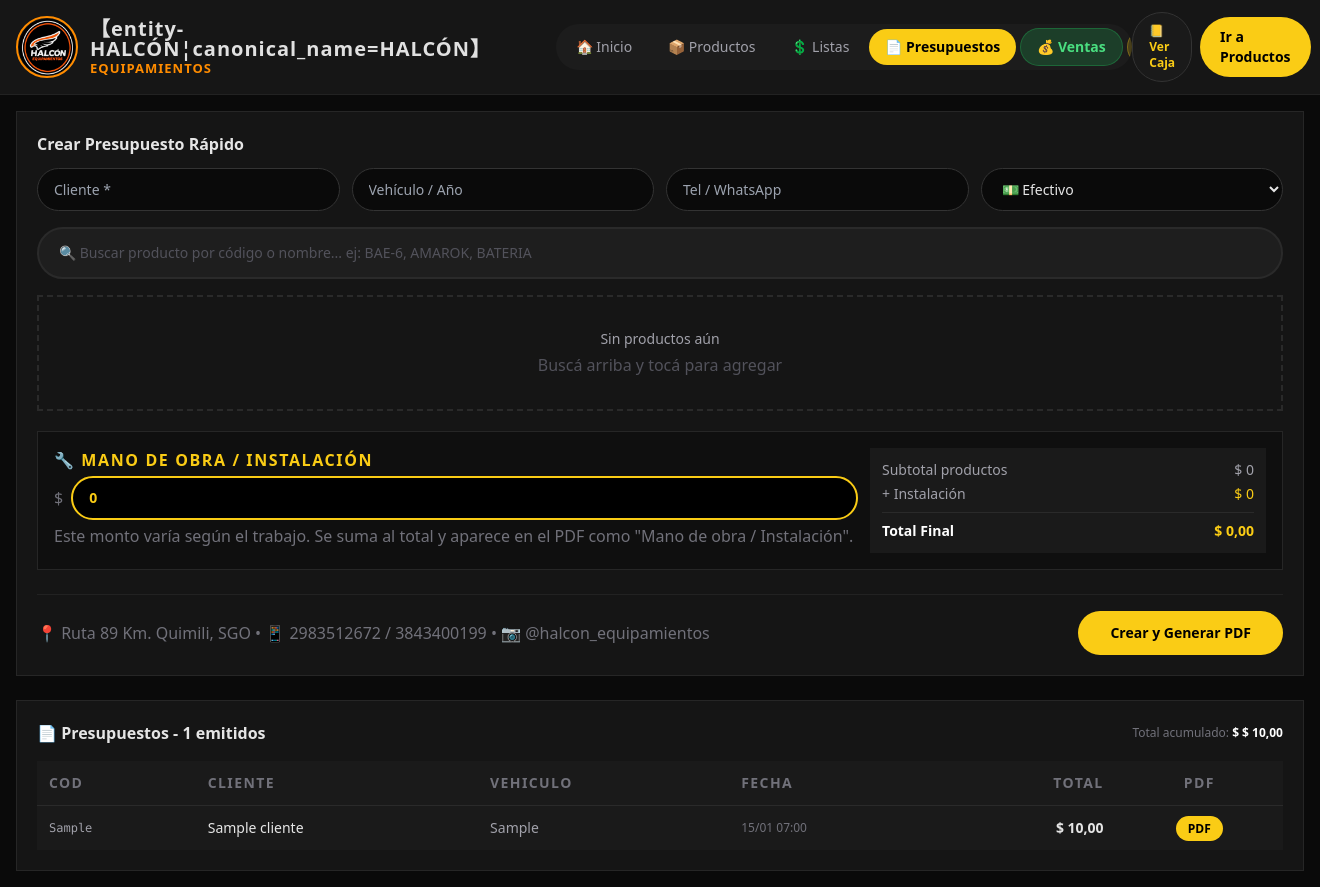
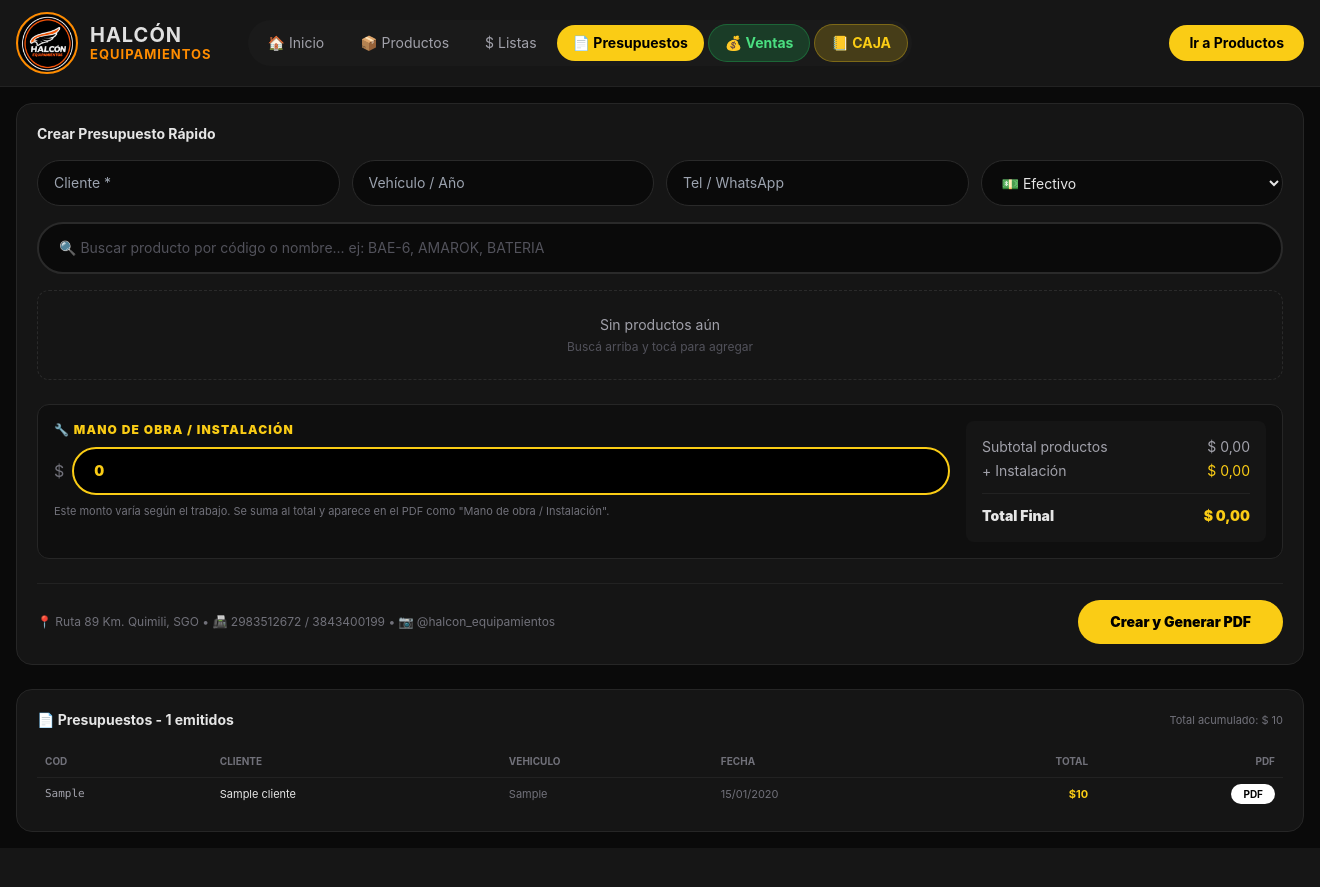
Before and after one commit to marcomoretic71-prog/halcon-equipamientos, a Django app: page /presupuestos/ in a window 1320 px wide. After the commit the page ends 832 px from the top, so only its background shows below. Run offline with Django 5.2, Linux system fonts and the light colour scheme; a user stored in the database is signed in; data comes from the database, SQL or seed files in the repository; tables that the repository leaves empty hold one stand-in row (values such as "Sample post"); some libraries are stand-ins or nearby versions.

Commit message:
fix: logo HALCON en presupuestos - quita entity tag

```diff
--- a/equipamientos/templates/lista.html
+++ b/equipamientos/templates/lista.html
@@ -1,205 +1,178 @@
-{% load formato %}
 <!DOCTYPE html>
 <html lang="es">
 <head>
 <meta charset="UTF-8">
 <meta name="viewport" content="width=device-width, initial-scale=1.0">
-<title>Presupuestos - 【entity-HALCÓN¦canonical_name=HALCÓN】</title>
+<title>Presupuestos - HALCÓN EQUIPAMIENTOS</title>
 <script src="https://cdn.tailwindcss.com"></script>
-<style>body{background:#0a0a0a;color:#e5e5e5}</style>
+<style>
+body{background:#0a0a0a;color:#e5e5e5;font-family:Inter,system-ui}
+.scrollbar-none::-webkit-scrollbar{display:none}
+</style>
 </head>
 <body>
 <nav class="sticky top-0 z-50 bg-[#161616] border-b border-[#222] px-4 py-3 flex items-center justify-between">
   <div class="flex items-center gap-3">
     <img src="/static/logo_halcon_circular.png" style="width:62px;height:62px;border-radius:50%;border:2px solid #ff8c00;object-fit:cover">
-    <div style="line-height:1"><b style="font-size:20px;letter-spacing:1px;color:#e0e0e0">【entity-HALCÓN¦canonical_name=HALCÓN】</b><br><span style="font-size:13px;color:#ff8c00;font-weight:700;letter-spacing:1px">EQUIPAMIENTOS</span></div>
-    <div class="flex bg-[#1c1c1c] rounded-full p-1 gap-1 items-center ml-6 overflow-x-auto max-w- scrollbar-none">
-      <a href="/" class="px-4 py-2 rounded-full text-sm text-zinc-400 hover:text-white whitespace-nowrap">🏠 Inicio</a>
-      <a href="/productos/" class="px-4 py-2 rounded-full text-sm text-zinc-400 hover:text-white whitespace-nowrap">📦 Productos</a>
-      <a href="/listas/" class="px-4 py-2 rounded-full text-sm text-zinc-400 hover:text-white whitespace-nowrap">💲 Listas</a>
-      <a href="/presupuestos/" class="px-4 py-2 rounded-full text-sm bg-[#facc15] text-black font-bold whitespace-nowrap">📄 Presupuestos</a>
-      <a href="/ventas/" class="px-4 py-2 rounded-full text-sm bg-[#22c55e]/20 text-[#4ade80] border border-[#22c55e]/30 font-bold whitespace-nowrap">💰 Ventas</a>
-      <a href="/caja/" class="px-4 py-2 rounded-full text-sm bg-[#facc15]/20 text-[#facc15] border border-[#facc15]/30 font-bold whitespace-nowrap">📒 CAJA</a>
+    <div style="line-height:1"><b style="font-size:20px;letter-spacing:1px;color:#e0e0e0">HALCÓN</b><br><span style="font-size:13px;color:#ff8c00;font-weight:700;letter-spacing:1px">EQUIPAMIENTOS</span></div>
+    <div class="hidden md:flex bg-[#1a1a1a] rounded-full p-1 gap-1 items-center ml-6">
+      <a href="/" class="px-4 py-2 rounded-full text-sm text-zinc-400">🏠 Inicio</a>
+      <a href="/productos/" class="px-4 py-2 rounded-full text-sm text-zinc-400">📦 Productos</a>
+      <a href="/listas/" class="px-4 py-2 rounded-full text-sm text-zinc-400">$ Listas</a>
+      <a href="/presupuestos/" class="px-4 py-2 rounded-full text-sm bg-[#facc15] text-black font-bold">📄 Presupuestos</a>
+      <a href="/ventas/" class="px-4 py-2 rounded-full text-sm bg-[#22c55e]/20 text-[#4ade80] border border-[#22c55e]/30 font-bold">💰 Ventas</a>
+      <a href="/caja/" class="px-4 py-2 rounded-full text-sm bg-[#facc15]/20 text-[#facc15] border border-[#facc15]/30 font-bold">📒 CAJA</a>
     </div>
   </div>
-  <div class="flex items-center gap-2">
-    <a href="/caja/" class="hidden lg:flex bg-[#1a1a1a] border border-[#333] text-[#facc15] font-bold px-4 py-2.5 rounded-full text-xs">📒 Ver Caja</a>
-    <a href="/productos/" class="bg-[#facc15] text-black font-bold px-5 py-2.5 rounded-full text-sm">Ir a Productos</a>
+  <div class="flex gap-2">
+    <a href="/productos/" class="bg-[#facc15] text-black font-bold px-5 py-2 rounded-full text-sm">Ir a Productos</a>
   </div>
 </nav>
+<div class="max-w-[1600px] mx-auto p-4">
+  <div class="bg-[#151515] border border-[#262626] rounded-[16px] p-5">
+    <h2 class="font-bold text-sm mb-4">Crear Presupuesto Rápido</h2>
 
-<div class="max-w- mx-auto p-4">
-  <div class="bg-[#151515] border border-[#262626] rounded- p-4 md:p-5">
-    <div class="flex items-center justify-between mb-3">
-      <h2 class="font-bold text-">Crear Presupuesto Rápido</h2>
+    <div class="grid grid-cols-1 md:grid-cols-4 gap-3 mb-4">
+      <input id="cliente" placeholder="Cliente *" class="bg-[#0a0a0a] border border-[#2a2a2a] rounded-full px-4 py-3 text-sm outline-none focus:border-[#facc15]">
+      <input id="vehiculo" placeholder="Vehículo / Año" class="bg-[#0a0a0a] border border-[#2a2a2a] rounded-full px-4 py-3 text-sm outline-none focus:border-[#facc15]">
+      <input id="telefono" placeholder="Tel / WhatsApp" class="bg-[#0a0a0a] border border-[#2a2a2a] rounded-full px-4 py-3 text-sm outline-none focus:border-[#facc15]">
+      <select id="forma_pago" class="bg-[#0a0a0a] border border-[#2a2a2a] rounded-full px-4 py-3 text-sm outline-none">
+        <option>💵 Efectivo</option>
+        <option>💳 Transferencia</option>
+        <option>💳 Tarjeta</option>
+      </select>
     </div>
-
-    <form id="form-pres-principal" class="grid grid-cols-1 md:grid-cols-4 gap-3 mb-4" onsubmit="return false;">
-      <input id="input-cliente" placeholder="Cliente *" class="w-full bg-[#0a0a0a] border border-[#333] rounded-full px-4 py-2.5 text-sm outline-none focus:border-[#facc15]" required>
-      <input id="input-vehiculo" placeholder="Vehículo / Año" class="w-full bg-[#0a0a0a] border border-[#333] rounded-full px-4 py-2.5 text-sm outline-none focus:border-[#facc15]">
-      <input id="input-tel" placeholder="Tel / WhatsApp" class="w-full bg-[#0a0a0a] border border-[#333] rounded-full px-4 py-2.5 text-sm outline-none focus:border-[#facc15]">
-      <select id="input-forma" class="w-full bg-[#0a0a0a] border border-[#333] rounded-full px-4 py-2.5 text-sm outline-none focus:border-[#facc15]">
-        <option value="EFECTIVO">💵 Efectivo</option>
-        <option value="TRANSFERENCIA">🏦 Transferencia</option>
-        <option value="TARJETA">💳 Tarjeta</option>
-        <option value="CUENTA_CORRIENTE">📒 Cta.Cte</option>
-      </select>
-    </form>
-
     <div class="relative mb-4">
-      <input id="busc-prod" placeholder="🔍 Buscar producto por código o nombre... ej: BAE-6, AMAROK, BATERIA" class="w-full bg-[#1e1e1e] border-2 border-[#2a2a2a] rounded-full px-5 py-3.5 text-sm outline-none focus:border-yellow-400 placeholder:text-zinc-600">
-      <div id="result-prod" class="absolute z-20 w-full bg-[#1a1a1a] border border-[#2a2a2a] rounded- mt-2 max-h- overflow-auto hidden"></div>
+      <input id="buscador" autocomplete="off" placeholder="🔍 Buscar producto por código o nombre... ej: BAE-6, AMAROK, BATERIA" class="w-full bg-[#0a0a0a] border-2 border-[#2a2a2a] rounded-full px-5 py-3.5 text-sm outline-none focus:border-[#facc15] placeholder:text-zinc-600">
+      <div id="resultados" class="absolute z-20 w-full mt-2 bg-[#1a1a1a] border border-[#333] rounded-[12px] hidden max-h-[300px] overflow-auto"></div>
     </div>
-
-    <div id="carrito" class="space-y-2 min-h- border-2 border-dashed border-[#2a2a2a] rounded- p-4">
-      <div class="text-center py-4"><div class="text-sm text-zinc-400">Sin productos aún</div><div class="text- text-zinc-600 mt-1">Buscá arriba y tocá para agregar</div></div>
+    <div id="carrito" class="border border-dashed border-[#2a2a2a] rounded-[12px] p-6 text-center mb-6">
+      <div class="text-sm text-zinc-400">Sin productos aún</div>
+      <div class="text-xs text-zinc-600 mt-1">Buscá arriba y tocá para agregar</div>
     </div>
-
-    <!-- BLOQUE NUEVO MANO DE OBRA -->
-    <div class="grid grid-cols-1 md:grid-cols-3 gap-3 mt-5 bg-[#0f0f0f] border border-[#262626] rounded- p-4">
-      <div class="md:col-span-2">
-        <label class="text- text-[#facc15] uppercase tracking-widest font-bold">🔧 Mano de obra / Instalación</label>
-        <div class="flex items-center gap-2 mt-1">
+    <div class="bg-[#0f0f0f] border border-[#262626] rounded-[12px] p-4 flex flex-col md:flex-row gap-4">
+      <div class="flex-1">
+        <label class="text-[12px] font-black text-[#facc15] tracking-widest flex items-center gap-2">🔧 MANO DE OBRA / INSTALACIÓN</label>
+        <div class="flex items-center gap-2 mt-2">
           <span class="text-zinc-500">$</span>
-          <input id="input-colocacion" type="number" min="0" step="500" value="0" placeholder="0 - Dejar en 0 si no hay instalación" class="w-full bg-[#000] border-2 border-[#facc15] rounded-full px-4 py-2.5 text-sm outline-none focus:border-yellow-300 text-[#facc15] font-bold">
+          <input id="colocacion" type="number" value="0" class="flex-1 bg-black border-2 border-[#facc15] rounded-full px-5 py-3 text-sm font-black text-[#facc15] outline-none">
         </div>
-        <div class="text- text-zinc-500 mt-1">Este monto varía según el trabajo. Se suma al total y aparece en el PDF como "Mano de obra / Instalación".</div>
+        <div class="text-[11px] text-zinc-500 mt-2">Este monto varía según el trabajo. Se suma al total y aparece en el PDF como "Mano de obra / Instalación".</div>
       </div>
-      <div class="bg-[#1a1a1a] rounded- p-3 text-sm">
-        <div class="flex justify-between text-zinc-400"><span>Subtotal productos</span><span id="subtotal-label">$ 0</span></div>
-        <div class="flex justify-between text-zinc-400 mt-1"><span>+ Instalación</span><span id="colocacion-label" class="text-[#facc15]">$ 0</span></div>
-        <div class="border-t border-[#2a2a2a] mt-2 pt-2 flex justify-between font-bold text-white"><span>Total Final</span><span id="total-pres" class="text-[#facc15]">$ 0,00</span></div>
+      <div class="w-full md:w-[300px] bg-[#151515] rounded-[8px] p-4 text-sm">
+        <div class="flex justify-between text-zinc-400"><span>Subtotal productos</span><span id="subtotal">$ 0</span></div>
+        <div class="flex justify-between text-zinc-400 mt-1"><span>+ Instalación</span><span id="instalacion_txt" class="text-[#facc15]">$ 0</span></div>
+        <div class="flex justify-between font-black mt-3 pt-3 border-t border-[#222]"><span>Total Final</span><span id="total_final" class="text-[#facc15]">$ 0,00</span></div>
       </div>
     </div>
-
-    <div class="flex flex-col md:flex-row justify-between items-center gap-4 mt-6 pt-4 border-t border-[#222]">
-      <div class="text- text-zinc-500">📍 Ruta 89 Km. Quimili, SGO • 📱 2983512672 / 3843400199 • 📷 @halcon_equipamientos</div>
-      <div class="flex items-center gap-4">
-        <button onclick="generarPDF()" class="bg-[#facc15] text-black font-black px-8 py-3 rounded-full hover:bg-yellow-300 transition text-sm">Crear y Generar PDF</button>
-      </div>
+    <div class="flex justify-between items-center mt-6 pt-4 border-t border-[#222]">
+      <div class="text-[12px] text-zinc-500">📍 Ruta 89 Km. Quimili, SGO • 📠 2983512672 / 3843400199 • 📷 @halcon_equipamientos</div>
+      <button onclick="crearPresupuesto()" class="bg-[#facc15] text-black font-black px-8 py-3 rounded-full text-sm hover:bg-yellow-300">Crear y Generar PDF</button>
     </div>
   </div>
-
-  <div class="bg-[#151515] border border-[#262626] rounded- p-5 mt-6">
-    <div class="flex items-center justify-between mb-4">
-      <h2 class="font-bold text-">📄 Presupuestos - {{ presupuestos|length }} emitidos</h2>
-      <div class="text-xs text-zinc-500">Total acumulado: <span class="text-white font-bold">$ {{ total_acumulado|ars }}</span></div>
+  <div class="bg-[#151515] border border-[#262626] rounded-[16px] p-5 mt-6">
+    <div class="flex justify-between items-center mb-4">
+      <h3 class="font-bold text-sm">📄 Presupuestos - {{ count }} emitidos</h3>
+      <span class="text-[11px] text-zinc-500">Total acumulado: $ {{ total_acumulado|floatformat:0 }}</span>
     </div>
-    <div class="bg-[#1a1a1a] rounded- overflow-hidden overflow-x-auto">
-      <table class="w-full text-sm">
-        <thead class="text- text-zinc-500 uppercase tracking-widest border-b border-[#2a2a2a]">
-          <tr><th class="text-left p-3">COD</th><th class="text-left p-3">CLIENTE</th><th class="text-left p-3">VEHICULO</th><th class="text-left p-3">FECHA</th><th class="text-right p-3">TOTAL</th><th class="text-center p-3">PDF</th></tr>
+    <div class="overflow-auto">
+      <table class="w-full text-[11px]">
+        <thead class="text-[10px] text-zinc-500 uppercase border-b border-[#222]">
+          <tr><th class="text-left p-2">COD</th><th class="text-left p-2">CLIENTE</th><th class="text-left p-2">VEHICULO</th><th class="text-left p-2">FECHA</th><th class="text-right p-2">TOTAL</th><th class="text-right p-2">PDF</th></tr>
         </thead>
-        <tbody class="divide-y divide-[#222]">
-          {% for pres in presupuestos %}
-          <tr class="hover:bg-[#222]">
-            <td class="p-3 font-mono text-xs text-zinc-400">{{ pres.codigo }}</td>
-            <td class="p-3 font-medium">{{ pres.cliente.nombre }}</td>
-            <td class="p-3 text-zinc-400">{{ pres.vehiculo }}</td>
-            <td class="p-3 text-zinc-500 text-xs">{{ pres.creado|date:"d/m H:i" }}</td>
-            <td class="p-3 text-right font-bold">{{ pres.total|ars }}</td>
-            <td class="p-3 text-center"><a href="/presupuesto/pdf/{{ pres.codigo }}/" class="bg-[#facc15] text-black px-3 py-1 rounded-full text-xs font-bold">PDF</a></td>
+        <tbody class="divide-y divide-[#1e1e1e]">
+          {% for p in presupuestos %}
+          <tr class="hover:bg-[#1e1e1e]/50">
+            <td class="p-2 font-mono text-zinc-400">{{ p.codigo }}</td>
+            <td class="p-2">{{ p.cliente.nombre }}</td>
+            <td class="p-2 text-zinc-500">{{ p.vehiculo }}</td>
+            <td class="p-2 text-zinc-500">{{ p.creado|date:"d/m/Y" }}</td>
+            <td class="p-2 text-right font-bold text-[#facc15]">${{ p.total|floatformat:0 }}</td>
+            <td class="p-2 text-right"><a href="/pdf/{{ p.codigo }}/" class="bg-white text-black px-3 py-1 rounded-full text-[10px] font-bold">PDF</a></td>
           </tr>
           {% empty %}
-          <tr><td colspan="6" class="p-10 text-center text-zinc-500">Aún no hay presupuestos.</td></tr>
+          <tr><td colspan="6" class="p-8 text-center text-zinc-500">Aún no hay presupuestos.</td></tr>
           {% endfor %}
         </tbody>
       </table>
     </div>
   </div>
 </div>
-
 <script>
-let carrito = [];
-let subtotalProductos = 0;
-function formatARS(n){ return new Intl.NumberFormat('es-AR',{style:'currency',currency:'ARS', minimumFractionDigits:0}).format(n); }
-function getCSRF(){ const m=document.cookie.match(/csrftoken=([^;]+)/); return m?m[1]:''; }
-
-let timeoutBusc;
-document.getElementById('busc-prod').addEventListener('input', e=>{
-  clearTimeout(timeoutBusc);
-  let q = e.target.value.trim();
-  if(q.length<2){ document.getElementById('result-prod').classList.add('hidden'); return; }
-  timeoutBusc = setTimeout(()=>{
-    fetch(`/api/buscar_productos/?q=${encodeURIComponent(q)}`).then(r=>r.json()).then(data=>{
-        let div = document.getElementById('result-prod');
-        div.innerHTML = '';
-        data.slice(0,8).forEach(p=>{
-          let row = document.createElement('div');
-          row.className='p-3 hover:bg-[#222] cursor-pointer flex justify-between text- border-b border-[#222]';
-          row.innerHTML=`<span>${p.codigo} - ${p.nombre}</span><span class="font-bold text-[#facc15]">${formatARS(p.precio)}</span>`;
-          row.onclick=()=>addProducto(p);
-          div.appendChild(row);
-        });
-        div.classList.remove('hidden');
-      });
-  },300);
-});
-
-function addProducto(p){ carrito.push({...p, cant:1}); renderCarrito(); document.getElementById('result-prod').classList.add('hidden'); document.getElementById('busc-prod').value=''; }
-
+let carrito = JSON.parse(localStorage.getItem('halcon_carrito')||'[]');
+let todosProductos = [];
+async function cargarProductos(){
+  let res = await fetch('/api/buscar_productos/?q=&cat=TODOS');
+  todosProductos = await res.json();
+}
+cargarProductos();
+function formatARS(n){ return new Intl.NumberFormat('es-AR',{style:'currency',currency:'ARS'}).format(n||0); }
 function renderCarrito(){
-  let cont = document.getElementById('carrito');
-  subtotalProductos = 0;
-  if(carrito.length===0){ cont.innerHTML='<div class="text-center py-4"><div class="text-sm text-zinc-400">Sin productos aún</div><div class="text- text-zinc-600 mt-1">Buscá arriba y tocá para agregar</div></div>'; }
-  else {
-    cont.innerHTML='';
-    carrito.forEach((item,idx)=>{
-      subtotalProductos+= item.precio * item.cant;
-      let div=document.createElement('div');
-      div.className='bg-[#0f0f0f] border border-[#222] rounded- p-2.5 flex justify-between items-center text-';
-      div.innerHTML=`<div class="flex-1 truncate pr-2"><div class="font-medium truncate">${item.nombre}</div><div class="text- text-zinc-500">${item.codigo} - ${formatARS(item.precio)}</div></div><div class="flex items-center gap-2"><div class="flex items-center gap-1 bg-[#1a1a1a] rounded-full px-2 py-1"><button onclick="carrito[${idx}].cant=Math.max(1,carrito[${idx}].cant-1);renderCarrito()" class="w-5 h-5 rounded-full bg-[#222]">-</button><span class="text-xs px-2">${item.cant}</span><button onclick="carrito[${idx}].cant++;renderCarrito()" class="w-5 h-5 rounded-full bg-[#222]">+</button></div><button onclick="carrito.splice(${idx},1);renderCarrito()" class="w-6 h-6 rounded-full bg-[#222] text-zinc-400">x</button></div>`;
-      cont.appendChild(div);
-    });
+  let div = document.getElementById('carrito');
+  if(carrito.length===0){
+    div.innerHTML = `<div class="text-sm text-zinc-400">Sin productos aún</div><div class="text-xs text-zinc-600 mt-1">Buscá arriba y tocá para agregar</div>`;
+    actualizarTotales();
+    return;
   }
+  let html = `<div class="text-left divide-y divide-[#222]">`;
+  carrito.forEach((it, idx)=>{
+    html += `<div class="flex justify-between items-center py-2"><div><b class="text-xs">${it.codigo}</b> - <span class="text-xs">${it.nombre}</span> x${it.cant}</div><div class="flex gap-2 items-center"><span class="text-xs font-bold text-[#facc15]">${formatARS(it.precio*it.cant)}</span><button onclick="quitar(${idx})" class="w-6 h-6 rounded-full bg-[#222] text-red-400">✕</button></div></div>`;
+  });
+  html += `</div>`;
+  div.innerHTML = html;
   actualizarTotales();
 }
-
 function actualizarTotales(){
-  let colocacion = parseFloat(document.getElementById('input-colocacion').value) || 0;
-  let totalFinal = subtotalProductos + colocacion;
-  document.getElementById('subtotal-label').textContent = formatARS(subtotalProductos);
-  document.getElementById('colocacion-label').textContent = formatARS(colocacion);
-  document.getElementById('total-pres').textContent = formatARS(totalFinal);
+  let sub = carrito.reduce((s,it)=>s+it.precio*it.cant,0);
+  let inst = parseFloat(document.getElementById('colocacion').value||0);
+  document.getElementById('subtotal').textContent = formatARS(sub);
+  document.getElementById('instalacion_txt').textContent = formatARS(inst);
+  document.getElementById('total_final').textContent = formatARS(sub+inst);
 }
-
-document.getElementById('input-colocacion').addEventListener('input', actualizarTotales);
-
-async function generarPDF(){
-  let cliente=document.getElementById('input-cliente').value.trim();
-  if(!cliente){ alert('Poné el cliente'); return; }
-  if(carrito.length===0){ alert('Agregá al menos un producto'); return; }
-
-  let colocacion = parseFloat(document.getElementById('input-colocacion').value) || 0;
-  let subtotal = subtotalProductos;
-  let totalFinal = subtotal + colocacion;
-
+function quitar(idx){ carrito.splice(idx,1); localStorage.setItem('halcon_carrito', JSON.stringify(carrito)); renderCarrito(); }
+document.getElementById('colocacion').addEventListener('input', actualizarTotales);
+document.getElementById('buscador').addEventListener('input', (e)=>{
+  let q = e.target.value.toLowerCase();
+  let resDiv = document.getElementById('resultados');
+  if(q.length<2){ resDiv.classList.add('hidden'); return; }
+  let filtrados = todosProductos.filter(p=> p.codigo.toLowerCase().includes(q) || p.nombre.toLowerCase().includes(q)).slice(0,10);
+  if(filtrados.length===0){ resDiv.classList.add('hidden'); return; }
+  resDiv.innerHTML = filtrados.map(p=>`<div onclick="agregar(${p.id})" class="p-3 hover:bg-[#222] cursor-pointer flex justify-between"><span><b class="font-mono text-xs text-zinc-500">${p.codigo}</b> ${p.nombre}</span><span class="text-xs text-[#facc15] font-bold">${formatARS(p.precio)}</span></div>`).join('');
+  resDiv.classList.remove('hidden');
+});
+function agregar(id){
+  let p = todosProductos.find(x=>x.id===id);
+  if(!p) return;
+  let ex = carrito.find(c=>c.id===id);
+  if(ex) ex.cant++; else carrito.push({id:p.id,codigo:p.codigo,nombre:p.nombre,precio:p.precio,cant:1});
+  localStorage.setItem('halcon_carrito', JSON.stringify(carrito));
+  document.getElementById('buscador').value='';
+  document.getElementById('resultados').classList.add('hidden');
+  renderCarrito();
+}
+async function crearPresupuesto(){
+  let cliente = document.getElementById('cliente').value.trim();
+  if(!cliente) return alert('Falta cliente');
+  if(carrito.length===0) return alert('Agregá productos');
+  let subtotal = carrito.reduce((s,it)=>s+it.precio*it.cant,0);
+  let colocacion = parseFloat(document.getElementById('colocacion').value||0);
   let payload = {
-    cliente_nombre: document.getElementById('input-cliente').value,
-    vehiculo: document.getElementById('input-vehiculo').value,
-    telefono: document.getElementById('input-tel').value,
+    cliente_nombre: cliente,
+    vehiculo: document.getElementById('vehiculo').value,
+    telefono: document.getElementById('telefono').value,
+    colocacion: colocacion,
     subtotal: subtotal,
-    colocacion: colocacion,
-    total: totalFinal,
-    items: carrito.map(c=>({ id: c.id, cantidad: c.cant, precio: c.precio, precio_unitario: c.precio }))
+    total: subtotal+colocacion,
+    items: carrito.map(c=>({id:c.id,cantidad:c.cant,precio:c.precio}))
   };
-
-  try{
-    let res = await fetch('/api/crear_presupuesto/', {
-      method:'POST',
-      headers:{ 'Content-Type':'application/json', 'X-CSRFToken': getCSRF() },
-      body: JSON.stringify(payload)
-    });
-    let data = await res.json();
-    if(data.ok){
-      window.location.href = `/presupuesto/pdf/${data.codigo}/`;
-    } else {
-      alert('Error: ' + (data.error || 'No se pudo crear'));
-    }
-  } catch(e){
-    alert('Error: ' + e);
-  }
+  let res = await fetch('/crear_presupuesto/', {method:'POST', headers:{'Content-Type':'application/json','X-CSRFToken':'{{ csrf_token }}'}, body: JSON.stringify(payload)});
+  let data = await res.json();
+  if(data.ok){
+    localStorage.removeItem('halcon_carrito');
+    window.location.href = '/pdf/'+data.codigo+'/';
+  } else alert('Error');
 }
+renderCarrito();
 </script>
 </body>
 </html>
```
